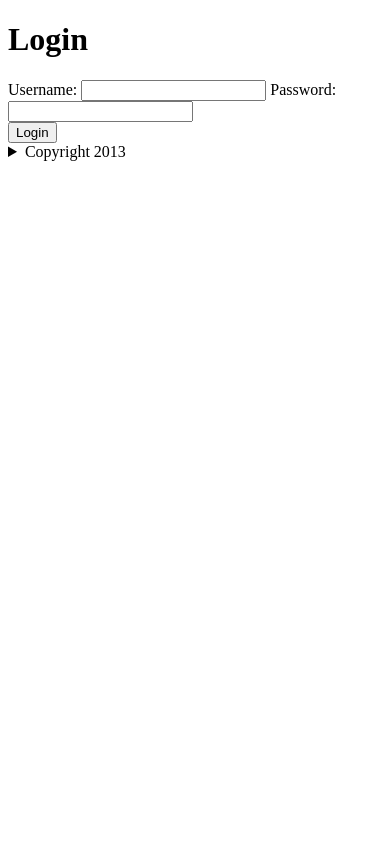
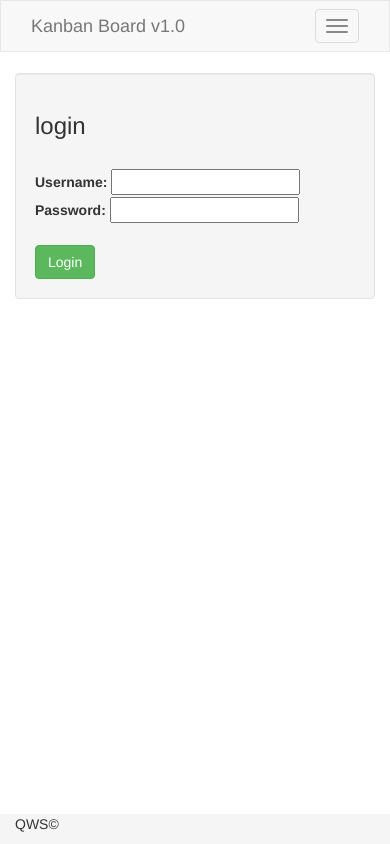
Before and after one commit to brenthand/kanban, a PHP site: page /login.php in a window 390 px wide. Run offline with PHP 8.4, Linux system fonts and the light colour scheme; some libraries are stand-ins or nearby versions.

Commit message:
updated to 1.1

```diff
--- a/css/sb-admin-2.css
+++ b/css/sb-admin-2.css
@@ -7,6 +7,10 @@
 @font-face {
     font-family: fontawesome;
     src: url(fontawesome-webfont.woff);
+}
+
+.wrapper {
+  padding-left: 15px;
 }
 
 .footer {
--- a/login.php
+++ b/login.php
@@ -8,7 +8,7 @@ if ($_SERVER['REQUEST_METHOD'] == 'POST') {
         $username = $_POST["username"];
         $password = $_POST["password"];
 
-        if($username == 'user' && $password == 'password') {
+        if($username == 'qws_user' && $password == 'Okmijnuhbygv09') {
             session_start();
             $_SESSION["authenticated"] = 'true';
             header('Location: index.php');
@@ -26,38 +26,109 @@ if ($_SERVER['REQUEST_METHOD'] == 'POST') {
 <!DOCTYPE html>
 <html lang="en">
 <head>
-    <meta http-equiv="content-type" content="text/html; charset=utf-8">
-    <title>Creating a simple to-do application - Part 1</title>
+
+    <meta charset="utf-8">
+    <meta http-equiv="X-UA-Compatible" content="IE=edge">
     <meta name="viewport" content="width=device-width, initial-scale=1">
+    <meta name="description" content="">
+    <meta name="author" content="">
+
+    <title>Agile Board</title>
+
+    <!-- Bootstrap Core CSS -->
+    <link href="css/bootstrap.min.css" rel="stylesheet">
+	<!-- MetisMenu CSS -->
+    <link href="css/metisMenu.min.css" rel="stylesheet">
+
+
+    <!-- DataTables CSS -->
+    <link href="plugins/datatables-plugins/integration/bootstrap/3/dataTables.bootstrap.css" rel="stylesheet">
+
+    <!-- DataTables Responsive CSS -->
+    <link href="plugins/datatables-responsive/css/dataTables.responsive.css" rel="stylesheet">
+
+    <!-- Custom CSS -->
+    <link href="css/sb-admin-2.css" rel="stylesheet">
+
+	<!-- jQuery -->
+    <script src="js/jquery.min.js"></script>
+
+	<!-- Bootstrap Core JavaScript -->
+    <script src="js/bootstrap.min.js"></script>
+
+    <!-- Custom Fonts -->
+    <!--<link href="bower_components/font-awesome/css/font-awesome.min.css" rel="stylesheet" type="text/css">-->
+
+    <!-- HTML5 Shim and Respond.js IE8 support of HTML5 elements and media queries -->
+    <!-- WARNING: Respond.js doesn't work if you view the page via file:// -->
+    <!--[if lt IE 9]>
+        <script src="https://oss.maxcdn.com/libs/html5shiv/3.7.0/html5shiv.js"></script>
+        <script src="https://oss.maxcdn.com/libs/respond.js/1.4.2/respond.min.js"></script>
+    <![endif]-->
+
 </head>
+
 <body>
-<div id="page">
-    <!-- [banner] -->
-    <header id="banner">
-        <hgroup>
-            <h1>Login</h1>
-        </hgroup>
-    </header>
-    <!-- [content] -->
-    <section id="content">
+
+  <nav class="navbar navbar-default">
+<div class="container-fluid">
+          <button type="button" class="navbar-toggle" data-toggle="collapse" data-target=".navbar-collapse">
+              <span class="sr-only">Toggle navigation</span>
+              <span class="icon-bar"></span>
+              <span class="icon-bar"></span>
+              <span class="icon-bar"></span>
+          </button>
+          <a class="navbar-brand" href="index.php">Kanban Board v1.0</a>
+          <div class="collapse navbar-collapse" id="bs-example-navbar-collapse-1">
+<ul class="nav navbar-nav">
+  <li class="active"><a href="http://quantumwebsystems.com">QWS<span class="sr-only">(current)</span></a></li>
+  <li><a href="logout.php">Logout</a></li>
+  <!--<li class="dropdown">
+    <a href="#" class="dropdown-toggle" data-toggle="dropdown" role="button" aria-haspopup="true" aria-expanded="false">Dropdown <span class="caret"></span></a>
+    <ul class="dropdown-menu">
+      <li><a href="#">Action</a></li>
+      <li><a href="#">Another action</a></li>
+      <li><a href="#">Something else here</a></li>
+      <li role="separator" class="divider"></li>
+      <li><a href="#">Separated link</a></li>
+      <li role="separator" class="divider"></li>
+      <li><a href="#">One more separated link</a></li>
+    </ul>
+  </li>-->
+
+</ul>
+</div><!-- /.navbar-collapse -->
+</div><!-- /.container-fluid -->
+</nav>
+
+
+<div class="container">
+<div class="row">
+  <div class="col-md-2"></div>
+  <div class="col-md-4">
+    <section class="well">
+      <h3>login</h3>
+      <br/>
         <form id="login" method="post">
             <label for="username">Username:</label>
             <input id="username" name="username" type="text" required>
+            <br/>
             <label for="password">Password:</label>
             <input id="password" name="password" type="password" required>
             <br />
-            <input type="submit" value="Login">
+            <br/>
+            <input class="btn btn-success" type="submit" value="Login">
         </form>
     </section>
-    <!-- [/content] -->
+  </div>
 
-    <footer id="footer">
-        <details>
-            <summary>Copyright 2013</summary>
-            <p>Jonathan Schnittger. All Rights Reserved.</p>
-        </details>
+
+    <footer class="footer">
+      <div class="footer-container">
+        <p>QWS&copy;</p>
+      </div>
     </footer>
 </div>
-<!-- [/page] -->
+
 </body>
 </html>
```
Also changed, not shown: common.php (+10 -0 lines), index.php (+26 -14 lines), item.php (+26 -15 lines), logout.php (added, +8 -0 lines).
